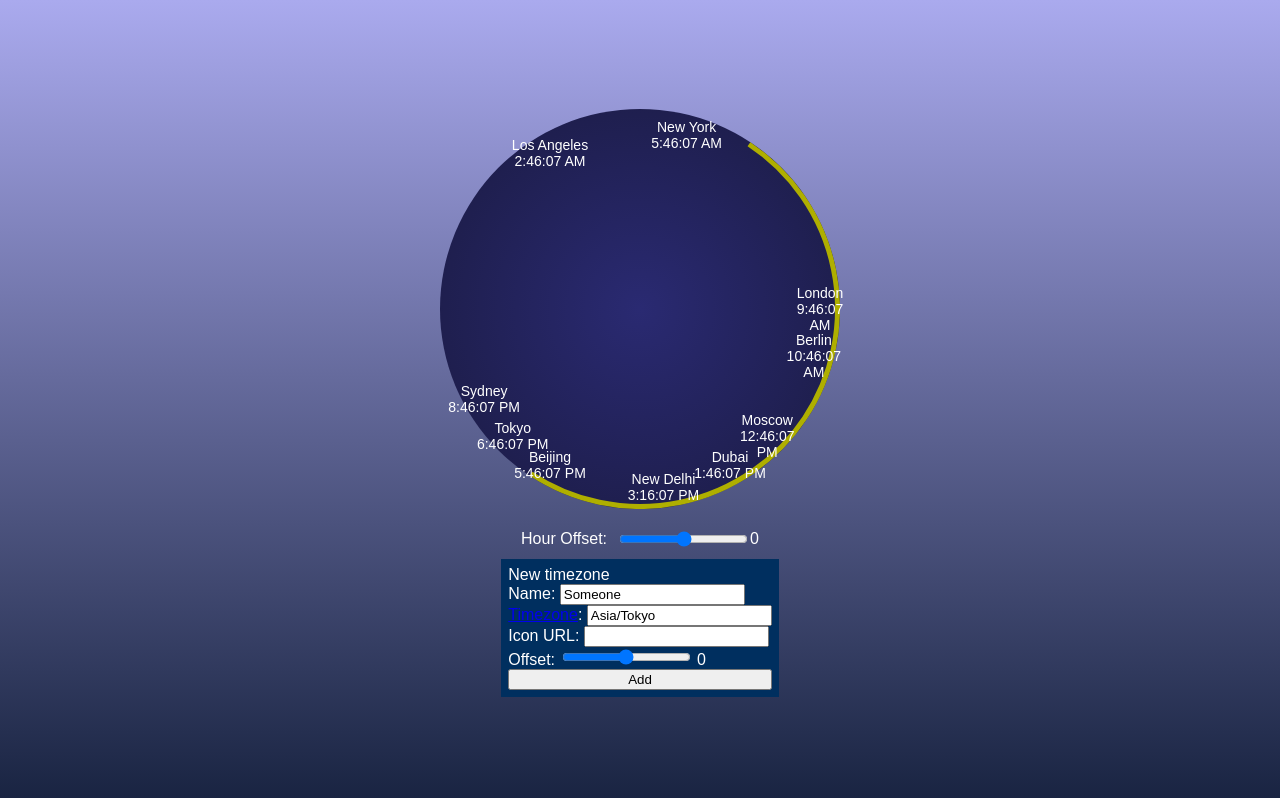
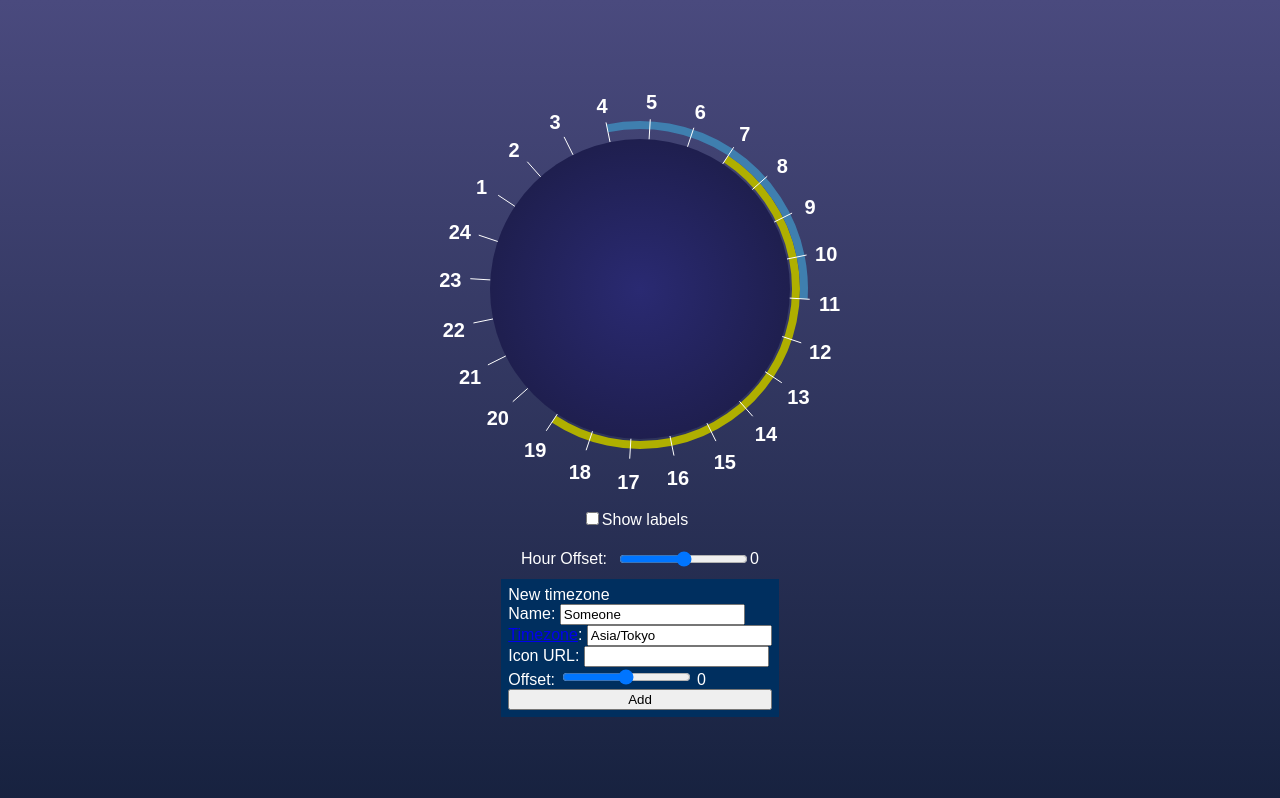
Before and after one commit to msakuta/world_clock, a plain HTML site: page index.html in a window 1280 px wide. Drawn offline with Linux system fonts and the light colour scheme.

Commit message:
Add hour tick marks

```diff
--- a/index.html
+++ b/index.html
@@ -12,7 +12,7 @@
             justify-content: center;
             align-items: center;
             height: 100vh;
-            background: linear-gradient(to bottom, #aaaaee, #16213e);
+            background: linear-gradient(to bottom, #4a4a7e, #16213e);
             color: white;
             font-family: Arial, sans-serif;
         }
@@ -21,10 +21,18 @@
             position: relative;
             width: 400px;
             height: 400px;
+            display: flex;
+            align-items: center;
+        }
+
+        .globe {
+            position: absolute;
+            left: 50px;
+            top: 50px;
+            width: 300px;
+            height: 300px;
             border-radius: 50%;
             background: radial-gradient(circle, #2a2a72, #1a1a40);
-            display: flex;
-            align-items: center;
         }
 
         .person {
@@ -63,8 +71,13 @@
 
 <body>
     <div class="clock-container">
+        <div class="globe"></div>
         <canvas id="canvas" width="400" height="400"></canvas>
         <div id="clock"></div>
+    </div>
+
+    <div class="slider-container">
+        <label><input type="checkbox" id="showLabels"></input>Show labels</label>
     </div>
 
     <div class="slider-container">
@@ -103,10 +116,16 @@
         const clock = document.getElementById("clock");
         const hourOffsetSlider = document.getElementById("hourOffset");
         const hourValue = document.getElementById("hourValue");
-        const radius = 180; // Text radius
-        const daylightRadius = 200;
+        const showLabels = document.getElementById("showLabels");
+        const radius = 150; // Text radius
+        const outerRadius = 170;
+        const labelRadius = 190;
+        const globeRadius = 160;
+        const daylightRadius = 160;
         const clockWidth = 400;
         const clockHeight = 400;
+        const workHourStart = 9;
+        const workHourEnd = 16;
 
         function loadSettings() {
             try {
@@ -130,32 +149,70 @@
 
             ctx.clearRect(0, 0, clockWidth, clockHeight);
             ctx.strokeStyle = "#afaf00";
-            ctx.lineWidth = 5;
+            ctx.lineWidth = 8;
             ctx.beginPath();
             ctx.arc(clockWidth / 2, clockHeight / 2, daylightRadius - ctx.lineWidth / 2., noon * Math.PI / 180, (noon + 180) * Math.PI / 180);
             ctx.stroke();
+            ctx.lineWidth = 8;
+            ctx.strokeStyle = "#3f7faf";
+            ctx.beginPath();
+            ctx.arc(clockWidth / 2, clockHeight / 2, daylightRadius + ctx.lineWidth / 2.,
+                (noon + (workHourStart - 12) * 180 / 12) * Math.PI / 180,
+                (noon + (workHourEnd - 12) * 180 / 12) * Math.PI / 180);
+            ctx.stroke();
+
+            for (let i = 0; i < 24; i++) {
+                const angle = i * Math.PI / 12 + (noon - 90) * Math.PI / 180;
+                const x0 = clockWidth / 2 + radius * Math.cos(angle);
+                const y0 = clockHeight / 2 + radius * Math.sin(angle);
+                const x1 = clockWidth / 2 + outerRadius * Math.cos(angle);
+                const y1 = clockHeight / 2 + outerRadius * Math.sin(angle);
+                const x2 = clockWidth / 2 + labelRadius * Math.cos(angle);
+                const y2 = clockWidth / 2 + labelRadius * Math.sin(angle);
+                ctx.lineWidth = 1;
+                ctx.strokeStyle = "#fff";
+                ctx.beginPath();
+                ctx.moveTo(x0, y0);
+                ctx.lineTo(x1, y1);
+                ctx.stroke();
+
+                // Don't clutter the display with clock ticks if we show labels
+                if (!showLabels.checked) {
+                    ctx.fillStyle = "#fff";
+                    ctx.font = "bold 20px sans-serif";
+                    const text = `${i + 1}`;
+                    const tm = ctx.measureText(text);
+                    ctx.fillText(text, x2 - tm.width / 2, y2 + 10);
+                }
+            }
 
             timezones.forEach((tz, index) => {
-                const angle = tz.offset * 2 * Math.PI / 24; // Distribute around circle
-                const x = clockWidth / 2 + radius * Math.cos(angle); // Center is clockWidth / 2,200
+                const angle = tz.offset * 2 * Math.PI / 24;
+                const x = clockWidth / 2 + radius * Math.cos(angle);
                 const y = clockHeight / 2 + radius * Math.sin(angle);
 
-                const person = document.createElement("div");
-                person.className = "person";
-                person.style.left = `${x}px`;
-                person.style.top = `${y}px`;
-                person.innerHTML = `${tz.name}<br>${now.toLocaleTimeString('en-US', { timeZone: tz.timeZone })}`;
+                if (showLabels.checked) {
+                    const person = document.createElement("div");
+                    person.className = "person";
+                    person.style.left = `${x}px`;
+                    person.style.top = `${y}px`;
+                    person.innerHTML = `${tz.name}<br>${now.toLocaleTimeString('en-US', { timeZone: tz.timeZone })}`;
+                    clock.appendChild(person);
+                }
 
                 if (tz.iconUrl) {
+                    const iconX = clockWidth / 2 + radius * Math.cos(angle);
+                    const iconY = clockWidth / 2 + radius * Math.sin(angle);
                     const icon = document.createElement("img");
                     icon.src = tz.iconUrl;
-                    icon.style.position = "relative";
+                    icon.style.position = "absolute";
                     icon.style.width = "32px";
                     icon.style.height = "32px";
-                    person.appendChild(icon);
+                    icon.style.left = `${iconX}px`;
+                    icon.style.top = `${iconY}px`;
+                    clock.appendChild(icon);
                 }
 
-                clock.appendChild(person);
             });
         }
 
@@ -187,6 +244,8 @@
             timezoneHourOffsetValue.textContent = timezoneHourOffsetSlider.value;
         });
 
+        showLabels.addEventListener("click", updateClock);
+
         updateClock();
         setInterval(updateClock, 1000);
     </script>
```
